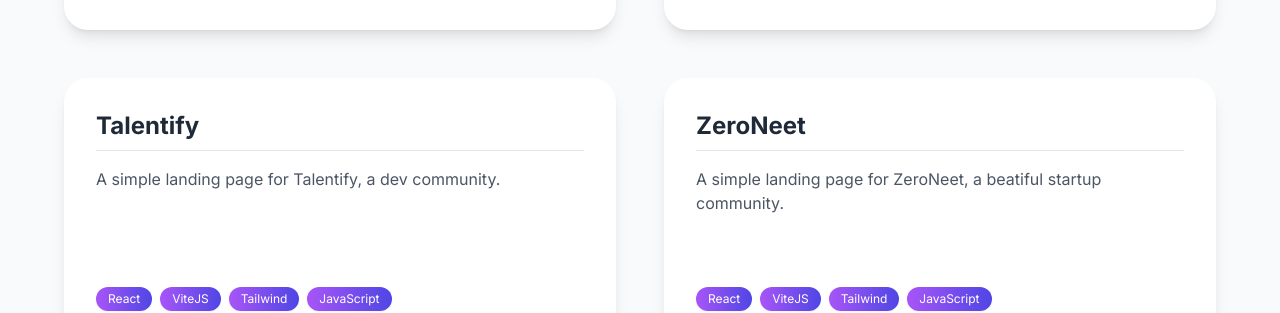
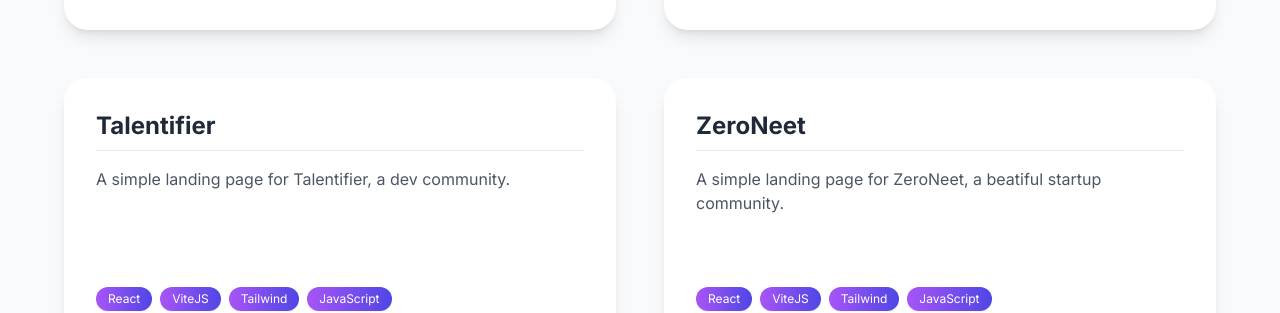
Before and after one commit to ricciviero/my-react-website, a React (Create React App) app: page / in a window 1280 px wide. Shown: the part 2903-3216 px from the top of the page. Built offline with nearby package versions, Linux system fonts and the light colour scheme; what tailwindcss-motion would draw is missing.

Commit message:
talentifier

```diff
--- a/src/back-end/riccardo.js
+++ b/src/back-end/riccardo.js
@@ -114,10 +114,10 @@ export const objProjects = [
     },
 
     {
-        name: 'Talentify',
-        description: 'A simple landing page for Talentify, a dev community.',
+        name: 'Talentifier',
+        description: 'A simple landing page for Talentifier, a dev community.',
         tech: ['React', 'ViteJS', 'Tailwind', 'JavaScript'],
-        url: 'https://talentify-community.vercel.app/',
+        url: 'https://www.talentifier.dev/',
         github: 'https://github.com/ricciviero/talentify-landing-page',
     },
 
```
